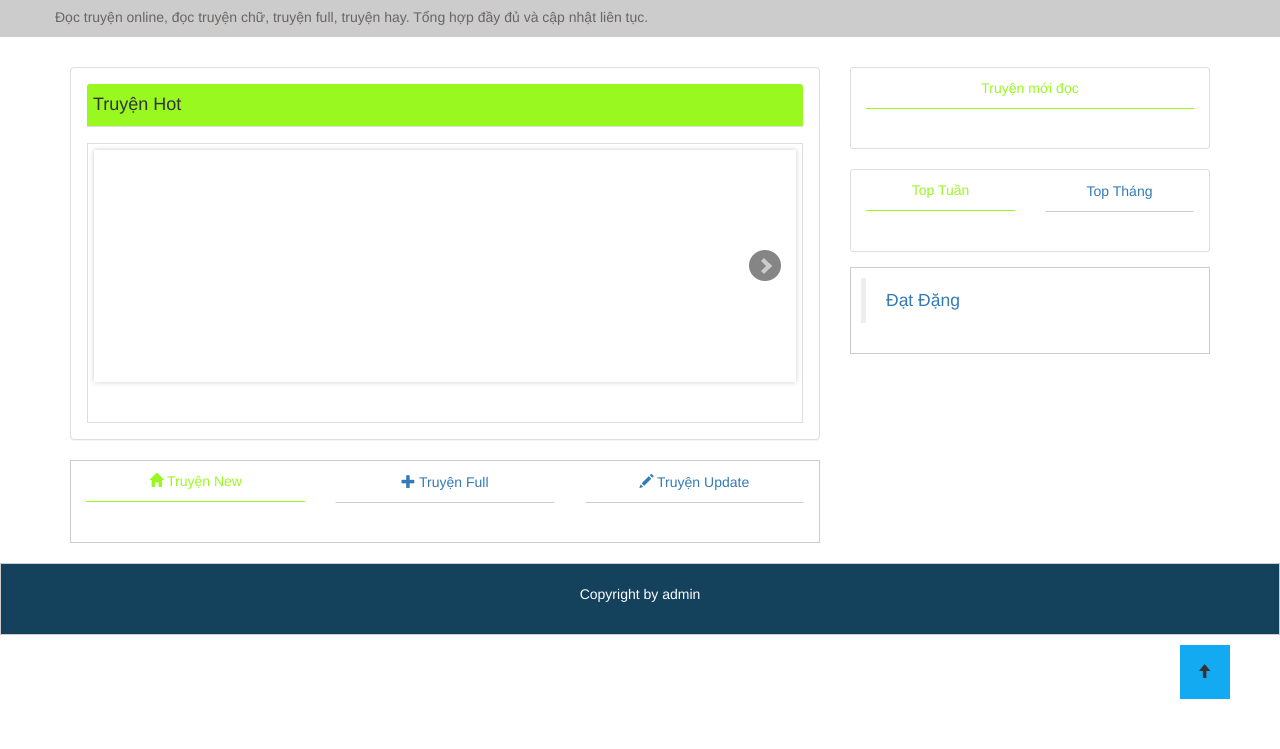
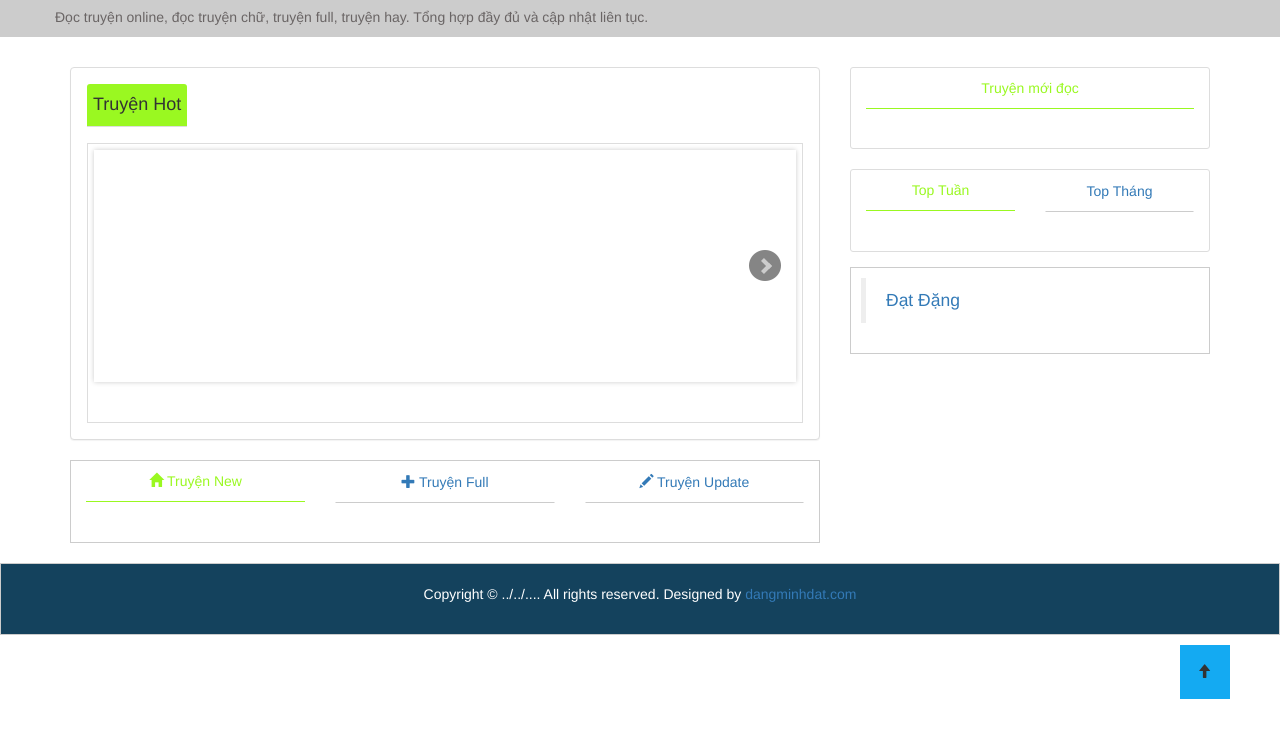
Before and after one commit to dangminhdat/doctruyen, a PHP site: page / in a window 1280 px wide. Shown: the part 51-800 px from the top of the page. Run offline with PHP 8.4, Linux system fonts and the light colour scheme; data that the repository does not hold is empty; some libraries are stand-ins or nearby versions.

Commit message:
edit footer css & button scroll

```diff
--- a/includes/footer.php
+++ b/includes/footer.php
@@ -1,7 +1,7 @@
 			<div class="footer">
 			<div class="container">
 				<div class="row">
-					<p class="text-center text-info">Copyright by admin</p>
+					<p class="text-center text-info">Copyright © ../../.... All rights reserved. Designed by <a href="http://dangminhdat.com">dangminhdat.com</a></p>
 				</div>
 			</div>
 		</div>
--- a/public/script.js
+++ b/public/script.js
@@ -14,7 +14,7 @@
 
 
  	$('.scrolltop').on('click',function(){
- 		$('body').animate({scrollTop:0});
+ 		$('html,body').animate({scrollTop:0},500);
  		return false;
  	})
 
--- a/public/style.css
+++ b/public/style.css
@@ -195,8 +195,9 @@ ul.nav.nav-tabs {border: none;}
 }
 
 .truyenhot .slide .panel-heading {
+    display: inline-block;
     padding: 1px 6px;
-    margin: 16px;
+    margin: 16px 0 0 16px;
     background: #9af821;
 }
 
```
